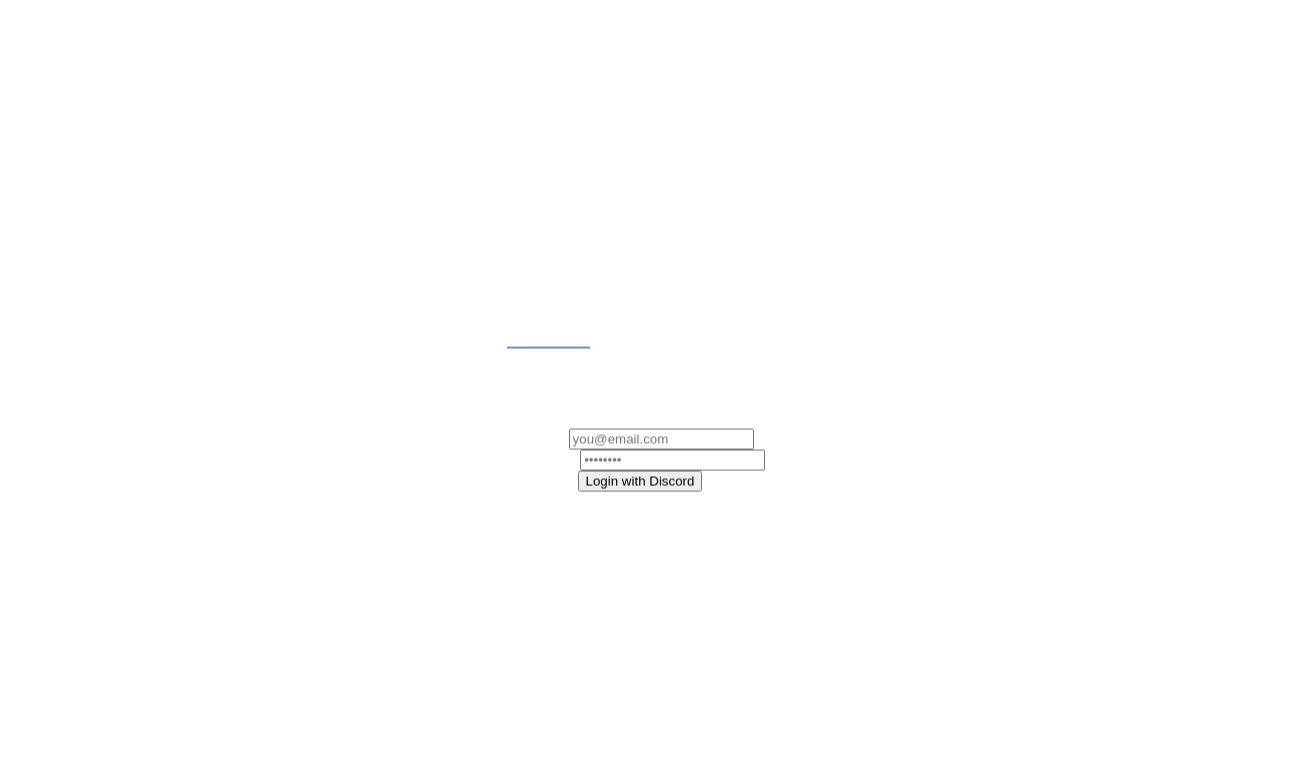
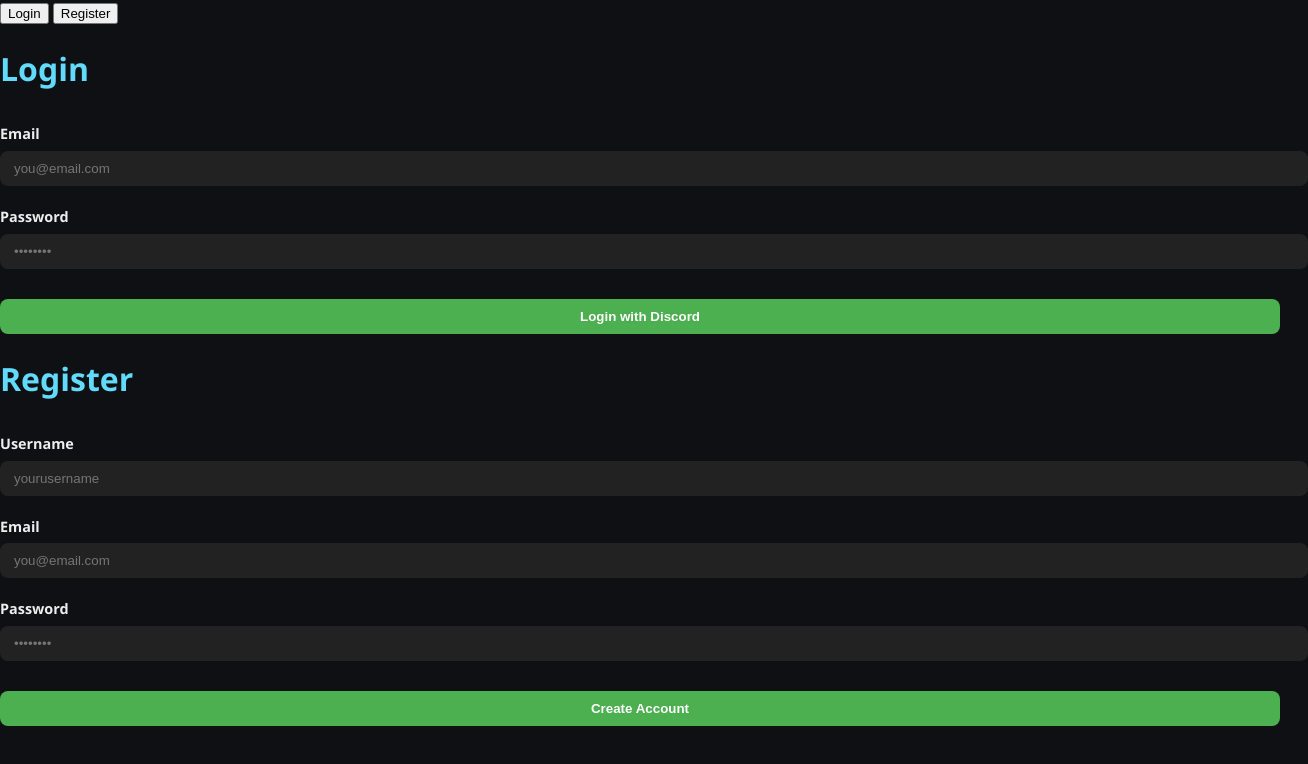
Before and after one commit to headshoan/SewlpiBot, a plain HTML site: page views/login.html in a window 1280 px wide. Shown: the whole page, 1308 px wide, since content can reach past the window. Drawn offline with Linux system fonts and the light colour scheme.

Commit message:
Update login.html
Fix: Color, Buttons, Look

```diff
--- a/views/login.html
+++ b/views/login.html
@@ -4,7 +4,7 @@
   <meta charset="UTF-8" />
   <meta name="viewport" content="width=device-width, initial-scale=1.0"/>
   <title>Login/Register – BotDashboard</title>
-  <link rel="stylesheet" href="../public/assets/css/login.css" />
+  <link rel="stylesheet" href="../style/style.css" />
 </head>
 <body>
   <div class="bg-container"></div>
```
